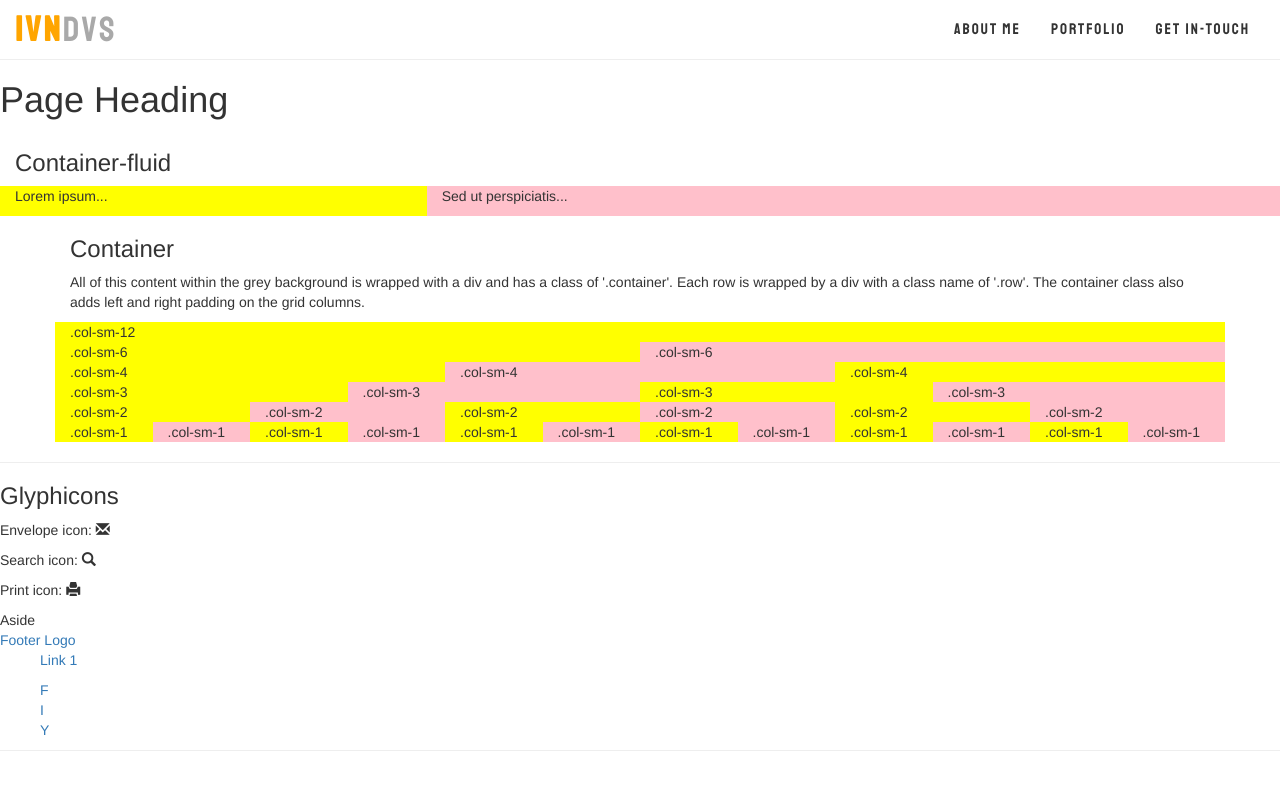
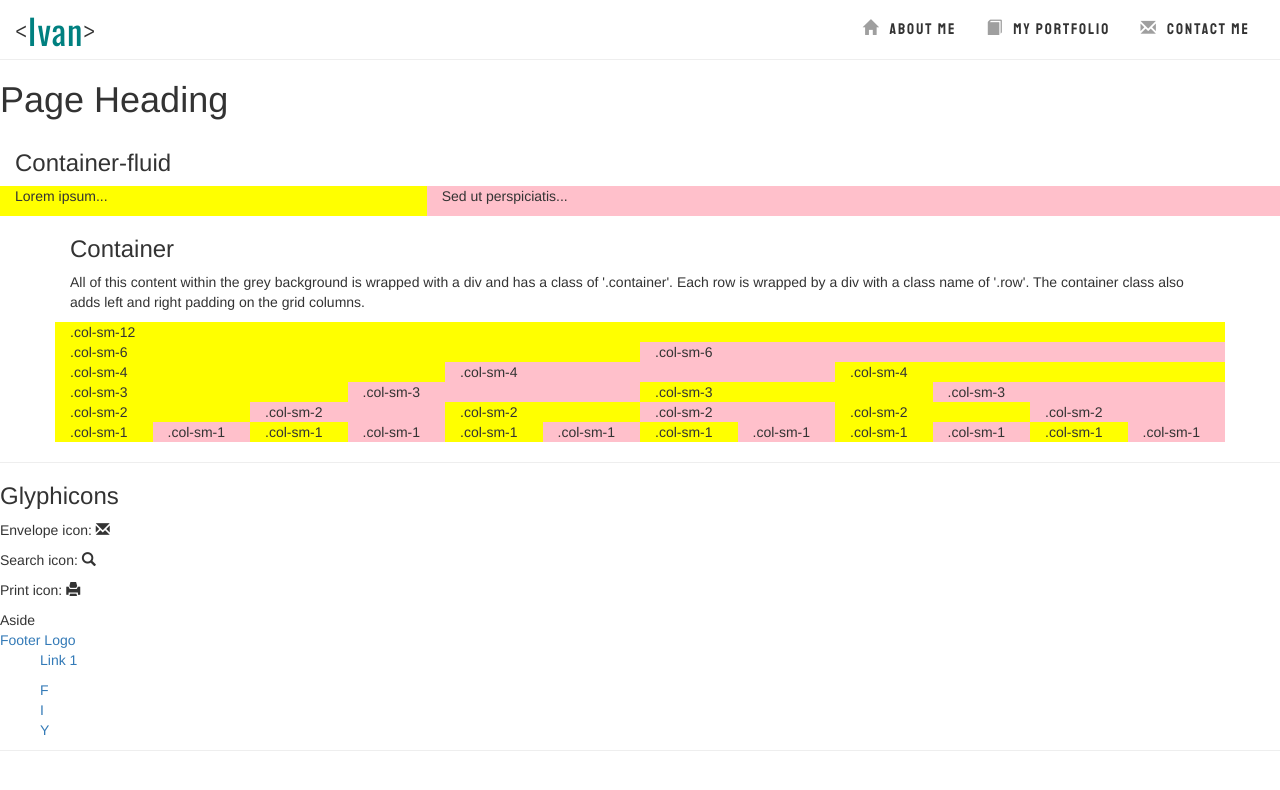
Before and after one commit to ivankrauseza/hamburg, a plain HTML site: page index.html in a window 1280 px wide. Drawn offline with nearby package versions, Linux system fonts and the light colour scheme.

Commit message:
Header version 1 is complete with links to pages

```diff
--- a/assets/css/header.css
+++ b/assets/css/header.css
@@ -1,6 +1,6 @@
+@import url('https://fonts.googleapis.com/css2?family=Oswald:wght@200;400&display=swap');
 @import url('https://fonts.googleapis.com/css2?family=Staatliches&display=swap');
 header {
-    font-family: 'Staatliches', cursive;
     position: relative;
     border-bottom: solid 1px #EEEEEE;
     line-height: 60px;
@@ -11,19 +11,23 @@ header a {
     display: inline-block;
 }
 header .logo {
-    letter-spacing: 3px;
+    font-family: 'Oswald', sans-serif;
+    letter-spacing: 1px;
     position: absolute;
     top:0;
     left:0;
     padding: 0 15px;
     font-size: 2.5em;
-    text-transform: uppercase;
-    color: darkgray;
+    line-height: 60px;
+    color: #333333;
+    font-weight: 200;
 }
-header .logo strong {
-    color: orange;
+header .logo span {
+    font-weight: 400;
+    color: teal;
 }
 header nav {
+    font-family: 'Staatliches', cursive;
     padding: 0;
     display: flex;
     justify-content: flex-end;
@@ -53,5 +57,18 @@ header nav ul li a:hover {
 }
 header nav ul li a:active {
     color: white;
-    background-color: slategray;
+    background-color: teal;
 }
+header nav ul li a span {
+    opacity: 0.75;
+    color: gray;
+    margin-right: 5px;
+}
+header nav ul li a:hover span {
+    opacity: 1;
+    color: teal;
+}
+header nav ul li a:active span {
+    opacity: 1;
+    color: white;
+}
--- a/index.html
+++ b/index.html
@@ -15,22 +15,28 @@
     <script src="https://use.fontawesome.com/d202424209.js"></script>
     <!-- Custom CSS -->
     <link rel="stylesheet" href="/assets/css/style.css">
-    <title></title>
+    <title>Ivan Krause - Fullstack Developer</title>
 </head>
 <body>
 
     <header>
-        <a class="logo" href="./"><strong>IVN</strong>DVS</a>
+        <a class="logo" href="./">&lt;<span>Ivan</span>&gt;</a>
         <nav>
             <ul>
                 <li>
-                    <a href="./">About Me</a>
+                    <a href="./about-me.html" aria-label="Find out more about Ivan">
+                        <span class="glyphicon glyphicon-home"></span> About Me
+                    </a>
                 </li>
                 <li>
-                    <a href="./">Portfolio</a>
+                    <a href="./my-portfolio.html" aria-label="View Ivan's portfolio">
+                        <span class="glyphicon glyphicon-book"></span> My Portfolio
+                    </a>
                 </li>
                 <li>
-                    <a href="./">Get In-Touch</a>
+                    <a href="./contact-me.html" aria-label="Get in contact with Ivan">
+                        <span class="glyphicon glyphicon-envelope"></span> Contact Me
+                    </a>
                 </li>
             </ul>
         </nav>
```
